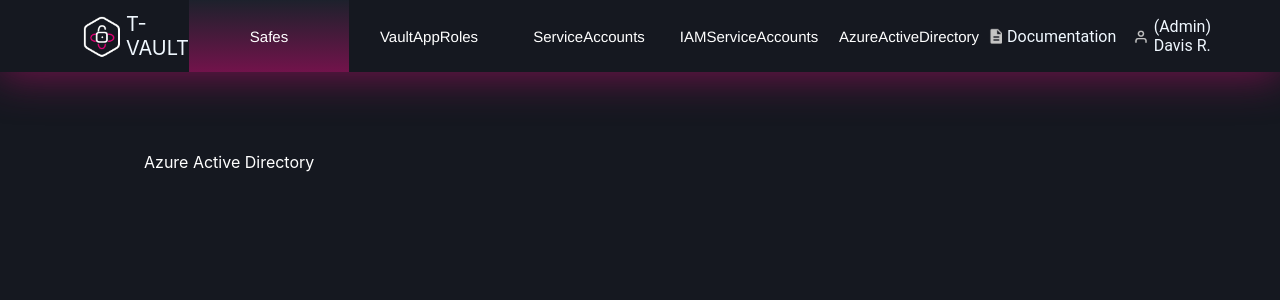
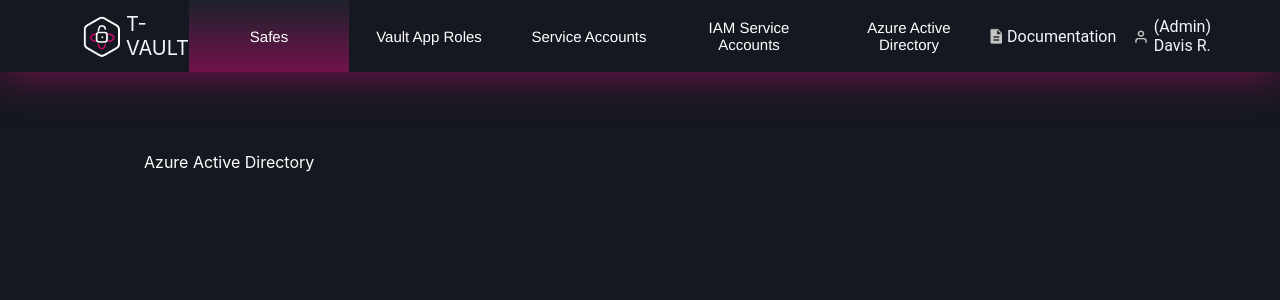
Before and after one commit to DivijaBabu/T-vault, a React (Create React App) app: page /Azure in a window 1280 px wide. Shown: the top 300 px of the page. Built offline with nearby package versions, Linux system fonts and the light colour scheme.

Commit message:
just miss css

```diff
--- a/src/App.css
+++ b/src/App.css
@@ -76,6 +76,9 @@ align-items: center;
 #bodycontainer{
   padding:5rem 9rem;
   color: #fff;
+  /* border-right:9rem solid #1d212c; */
+  border-top: 0;
+  height:calc(100vh - 5rem);
   /* background-color: #1d212c; */
 
 }
@@ -215,8 +218,6 @@ font-size: 0.85rem;
   align-items: center;
   text-align: center;
 }
-#locker-para{
-}
 #locker-image{
  height:9rem;
 }
--- a/src/navbar.js
+++ b/src/navbar.js
@@ -21,16 +21,16 @@ export default function Navbar() {
            <Link to="/">Safes </Link>
           </li>
           <li>
-          <Link to="/Vault">VaultAppRoles </Link>
+          <Link to="/Vault">Vault App Roles </Link>
           </li>
           <li>
-          <Link to="/Service">ServiceAccounts </Link>
+          <Link to="/Service">Service Accounts </Link>
           </li>
           <li>
-          <Link to="/IamService">IAMServiceAccounts </Link>
+          <Link to="/IamService">IAM Service Accounts </Link>
           </li>
           <li>
-          <Link to="/Azure">AzureActiveDirectory </Link>
+          <Link to="/Azure">Azure Active Directory </Link>
           </li>
 
         </nav>
```
